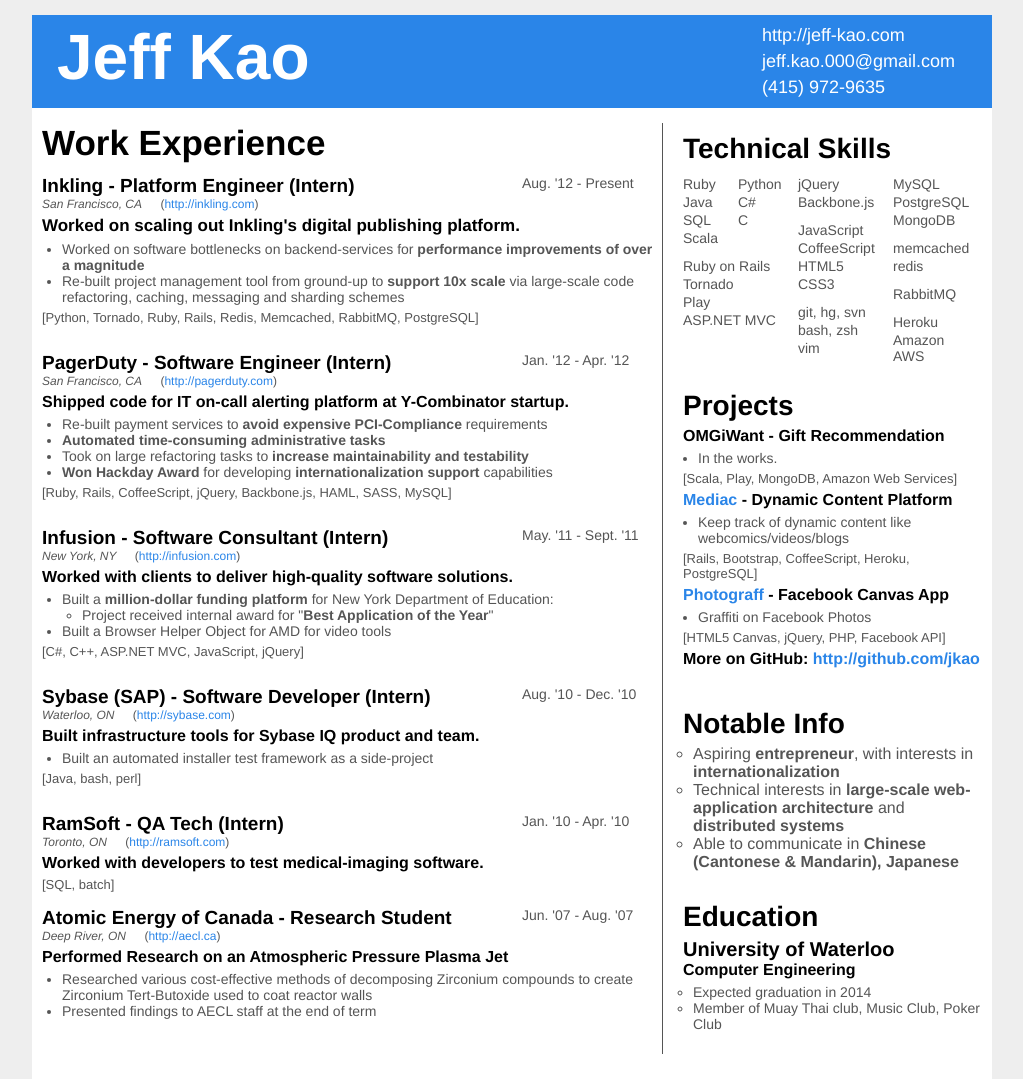
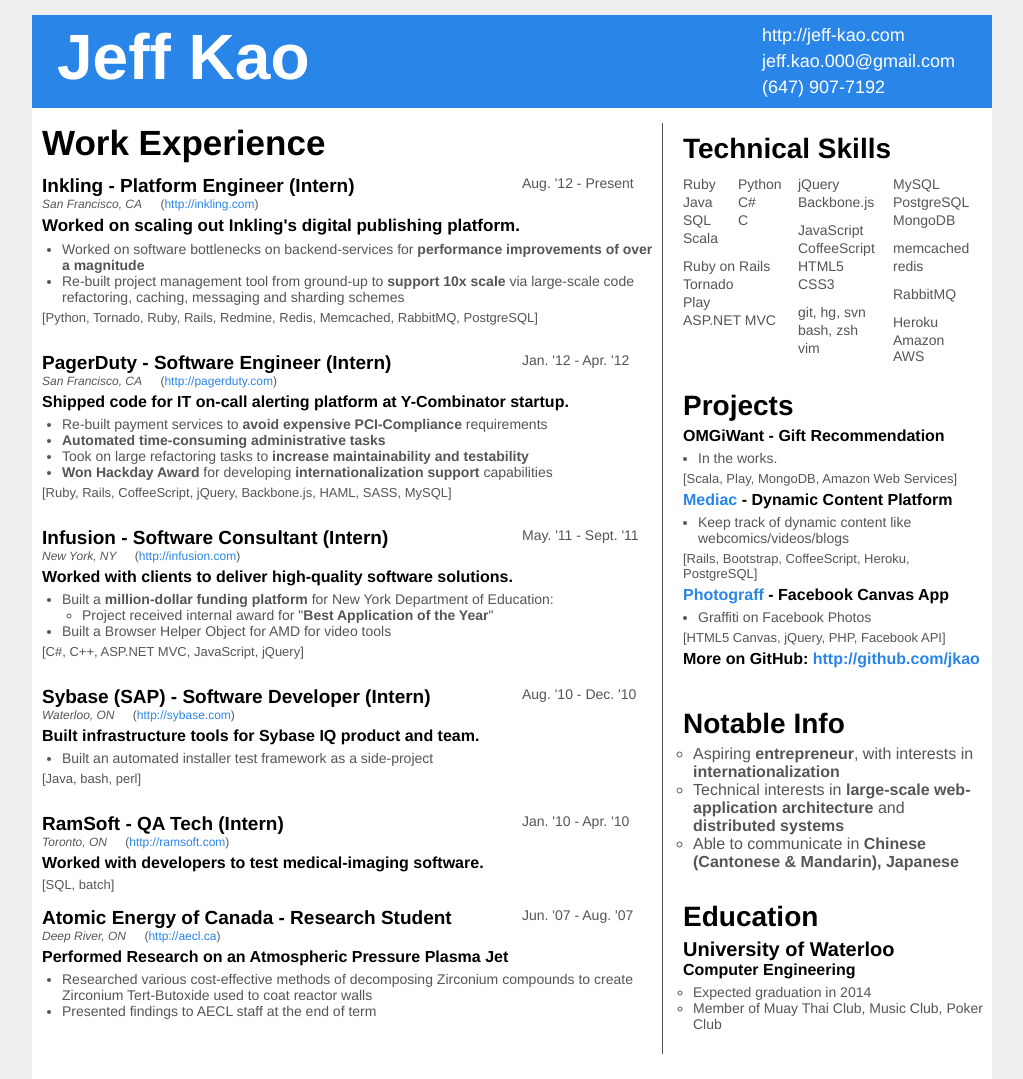
Before and after one commit to jkao/jkao.github.io, a Jekyll site: the page resume.html, which Jekyll copies as it is, in a window 1280 px wide. Shown: the whole page, without its empty margins (128-1151 px from the left). Built offline with Jekyll 4.4.1, drawn with Linux system fonts in a browser that asks for light colours.

Commit message:
Minor resume + site tweaks

```diff
--- a/_layouts/default.html
+++ b/_layouts/default.html
@@ -37,7 +37,7 @@
         <div class="description">
           <p>Hi there! I'm Jeff Kao, a Computer Engineering student at the University of Waterloo!</p>
           <p>I like to build things, play guitar, and do martial arts.</p>
-          <p>I'm currently a Platform Engineer at digital publishing startup <a href="http://inkling.com">Inkling</a>.</p>
+          <p>My last job was as a Platform Engineer at digital publishing startup <a href="http://inkling.com">Inkling</a>.</p>
           <p>You can find more info about me on my <a href="/resume.html">resume</a> or you can find me on:</p>
           <ul class="social">
             <li class="twitter"><a href="http://twitter.com/#!/j_ckao">Twitter</a></li>
--- a/resume.html
+++ b/resume.html
@@ -183,7 +183,7 @@
         <div class="grid_3">
           <p class="meta"><a target="_blank" href="http://jeff-kao.com">http://jeff-kao.com</a></p>
           <p class="meta"><a target="_blank" href="mailto:jeff.kao.000@gmail.com">jeff.kao.000@gmail.com</a></p>
-          <p class="meta">(415) 972-9635</p>
+          <p class="meta">(647) 907-7192</p>
         </div>
       </div>
       <div class="grid_8" id="work-col">
@@ -206,7 +206,7 @@
               <li>Re-built project management tool from ground-up to <strong>support 10x scale</strong> via large-scale code refactoring, caching, messaging and sharding schemes</li>
             </ul>
           </div>
-          <div class="grid_8 alpha job-skills">[Python, Tornado, Ruby, Rails, Redis, Memcached, RabbitMQ, PostgreSQL]</div>
+          <div class="grid_8 alpha job-skills">[Python, Tornado, Ruby, Rails, Redmine, Redis, Memcached, RabbitMQ, PostgreSQL]</div>
         </div>
         <div class="clear"></div>
         <div class="job-entry">
@@ -418,7 +418,7 @@
           <h6>Computer Engineering</h6>
           <ul>
             <li>Expected graduation in 2014</li>
-            <li>Member of Muay Thai club, Music Club, Poker Club</li>
+            <li>Member of Muay Thai Club, Music Club, Poker Club</li>
           </ul>
         </div>
       </div>
```
